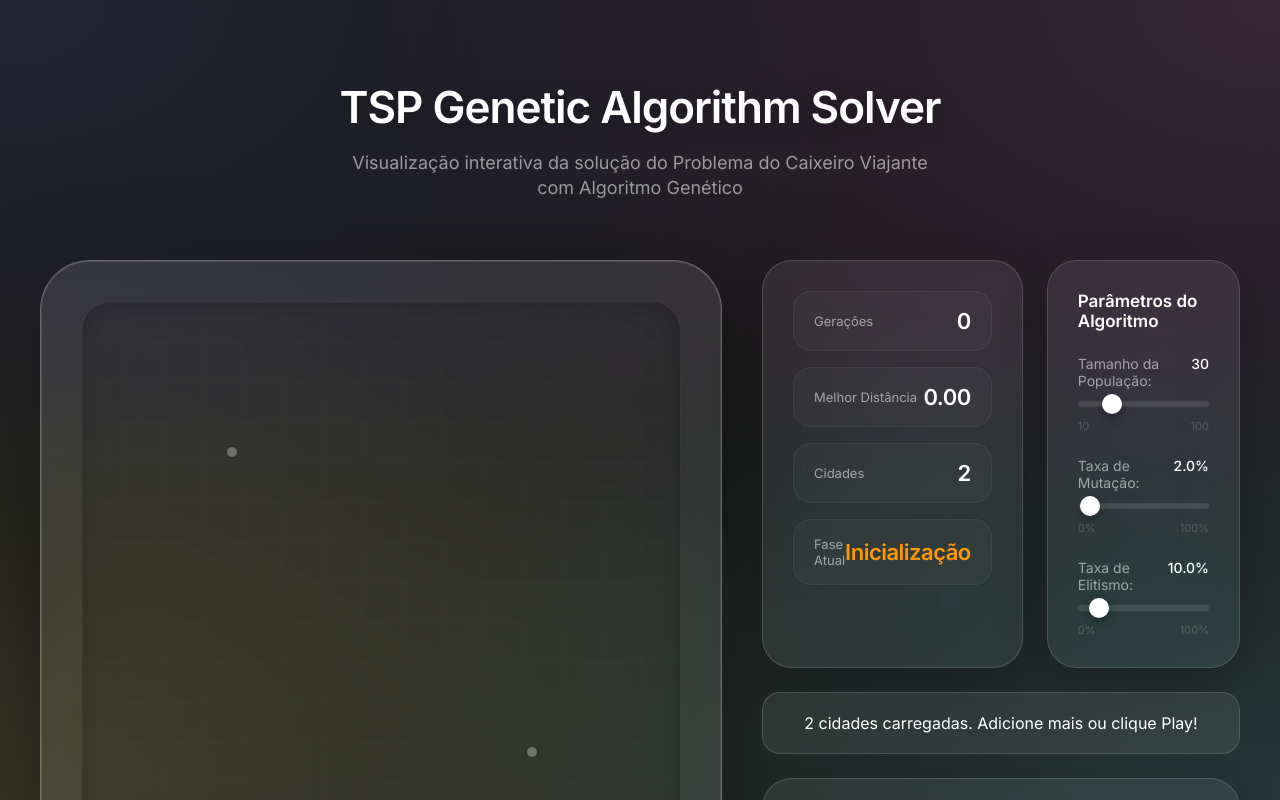
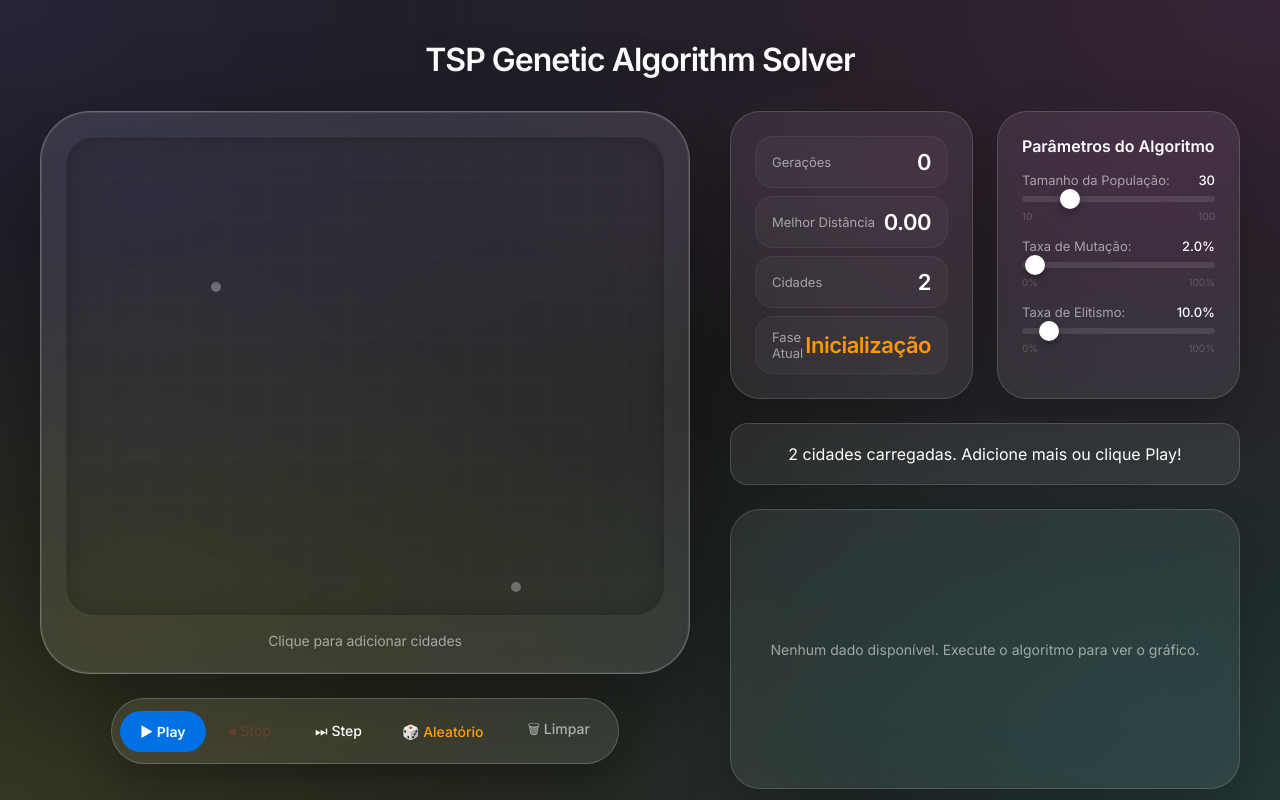
Before and after one commit to pedrin0405/TSP-Genetic-Algorithm, a Next.js app: page / in a window 1280 px wide. Built offline with nearby package versions, Linux system fonts and the light colour scheme.

Commit message:
style: refine component spacing, typography, and container padding for a more compact layout

```diff
--- a/components/Canvas.module.css
+++ b/components/Canvas.module.css
@@ -2,8 +2,8 @@
   display: flex;
   flex-direction: column;
   align-items: center;
-  gap: 32px;
-  padding: 40px;
+  gap: 16px;
+  padding: 24px;
   border-radius: var(--radius-xl);
   background: rgba(255, 255, 255, 0.1);
   backdrop-filter: blur(40px) saturate(180%);
@@ -16,6 +16,7 @@
   position: relative;
   width: 100%;
 }
+
 
 .canvas {
   background: rgba(0, 0, 0, 0.15);
--- a/components/ConvergenceChart.module.css
+++ b/components/ConvergenceChart.module.css
@@ -1,16 +1,17 @@
 .chartContainer {
   display: flex;
   flex-direction: column;
-  gap: 20px;
-  padding: 30px;
+  gap: 12px;
+  padding: 24px;
   background: rgba(255, 255, 255, 0.08);
   backdrop-filter: blur(30px) saturate(180%);
   -webkit-backdrop-filter: blur(30px) saturate(180%);
   border: 1px solid rgba(255, 255, 255, 0.15);
   border-radius: var(--radius-l);
   box-shadow: 0 20px 50px rgba(0, 0, 0, 0.2);
-  min-height: 380px;
+  min-height: 280px;
 }
+
 
 .title {
   font-size: 17px;
--- a/components/ConvergenceChart.tsx
+++ b/components/ConvergenceChart.tsx
@@ -25,7 +25,7 @@ export const ConvergenceChart: React.FC<ConvergenceChartProps> = ({ data }) => {
   return (
     <div className={styles.chartContainer}>
       <h3 className={styles.title}>Gráfico de Convergência</h3>
-      <ResponsiveContainer width="100%" height={300}>
+      <ResponsiveContainer width="100%" height={220}>
         <LineChart data={chartData} margin={{ top: 10, right: 10, left: -20, bottom: 0 }}>
           <CartesianGrid strokeDasharray="3 3" stroke="rgba(255, 255, 255, 0.05)" vertical={false} />
           <XAxis
--- a/components/Parameters.module.css
+++ b/components/Parameters.module.css
@@ -1,8 +1,8 @@
 .parametersContainer {
   display: flex;
   flex-direction: column;
-  gap: 24px;
-  padding: 30px;
+  gap: 16px;
+  padding: 24px;
   background: rgba(255, 255, 255, 0.08);
   backdrop-filter: blur(30px) saturate(180%);
   -webkit-backdrop-filter: blur(30px) saturate(180%);
@@ -13,7 +13,7 @@
 }
 
 .title {
-  font-size: 17px;
+  font-size: 16px;
   font-weight: 600;
   color: #fff;
   margin: 0;
@@ -22,13 +22,13 @@
 .parameterGroup {
   display: flex;
   flex-direction: column;
-  gap: 12px;
+  gap: 8px;
 }
 
 .label {
   display: flex;
   justify-content: space-between;
-  font-size: 14px;
+  font-size: 13px;
   color: var(--text-secondary);
 }
 
@@ -40,16 +40,16 @@
 .rangeLabels {
   display: flex;
   justify-content: space-between;
-  font-size: 11px;
+  font-size: 10px;
   color: rgba(255, 255, 255, 0.2);
 }
 
 .hint {
-  padding: 12px;
+  padding: 10px;
   background: rgba(255, 159, 10, 0.1);
   border-radius: var(--radius-m);
   color: #ff9f0a;
-  font-size: 13px;
+  font-size: 12px;
   text-align: center;
   border: 1px solid rgba(255, 159, 10, 0.2);
 }
--- a/components/Statistics.module.css
+++ b/components/Statistics.module.css
@@ -1,8 +1,8 @@
 .statisticsContainer {
   display: flex;
   flex-direction: column;
-  gap: 24px;
-  padding: 30px;
+  gap: 16px;
+  padding: 24px;
   background: rgba(255, 255, 255, 0.08);
   backdrop-filter: blur(30px) saturate(180%);
   -webkit-backdrop-filter: blur(30px) saturate(180%);
@@ -15,18 +15,19 @@
 .statsGrid {
   display: flex;
   flex-direction: column;
-  gap: 16px;
+  gap: 8px;
 }
 
 .statCard {
   display: flex;
   justify-content: space-between;
   align-items: center;
-  padding: 16px 20px;
+  padding: 12px 16px;
   background: rgba(255, 255, 255, 0.03);
   border-radius: var(--radius-m);
   border: 1px solid rgba(255, 255, 255, 0.05);
 }
+
 
 .statLabel {
   font-size: 13px;
--- a/components/TSPSolver.module.css
+++ b/components/TSPSolver.module.css
@@ -1,10 +1,10 @@
 .container {
   min-height: 100vh;
-  padding: 80px 40px;
+  padding: 40px 40px;
   display: flex;
   flex-direction: column;
   align-items: center;
-  gap: 60px;
+  gap: 32px;
 }
 
 .header {
@@ -12,11 +12,11 @@
   display: flex;
   flex-direction: column;
   align-items: center;
-  gap: 16px;
+  gap: 8px;
 }
 
 .header h1 {
-  font-size: 44px;
+  font-size: 32px;
   font-weight: 600;
   letter-spacing: -1px;
   color: #fff;
@@ -24,12 +24,13 @@
 }
 
 .header p {
-  font-size: 18px;
+  font-size: 16px;
   color: var(--text-secondary);
   font-weight: 400;
   max-width: 600px;
-  line-height: 1.4;
+  line-height: 1.2;
 }
+
 
 .mainContent {
   width: 100%;
--- a/components/TSPSolver.tsx
+++ b/components/TSPSolver.tsx
@@ -176,8 +176,8 @@ export const TSPSolver: React.FC = () => {
     <div className={styles.container}>
       <div className={styles.header}>
         <h1>TSP Genetic Algorithm Solver</h1>
-        <p>Visualização interativa da solução do Problema do Caixeiro Viajante com Algoritmo Genético</p>
       </div>
+
 
       <div className={styles.mainContent}>
         {/* Coluna 1: Mapa e Controles */}
@@ -187,7 +187,7 @@ export const TSPSolver: React.FC = () => {
             bestTour={bestTour}
             onCityAdded={handleCityAdded}
             canvasWidth={600}
-            canvasHeight={600}
+            canvasHeight={480}
           />
           <div className={styles.controlsWrapper}>
             <Controls
```
